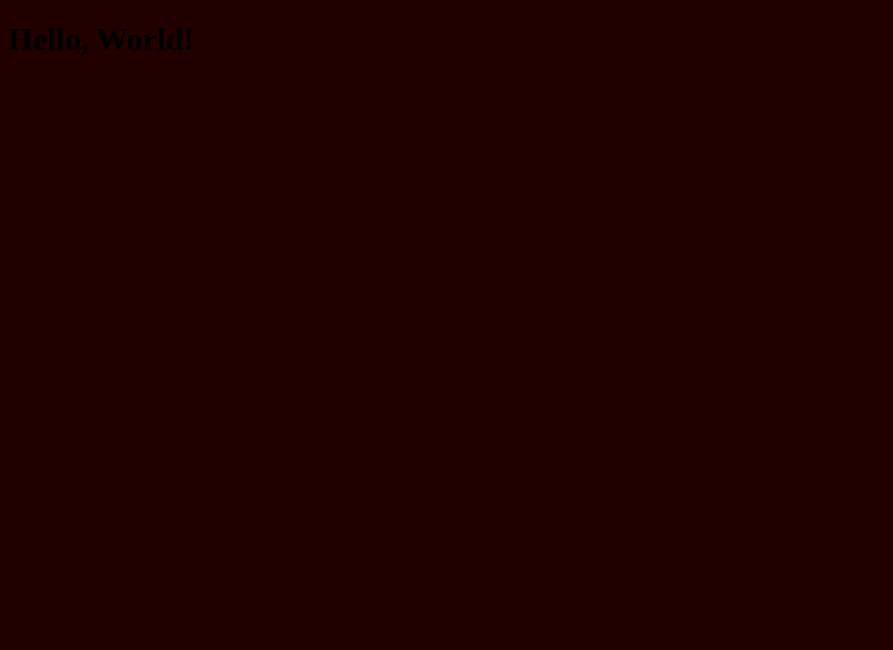
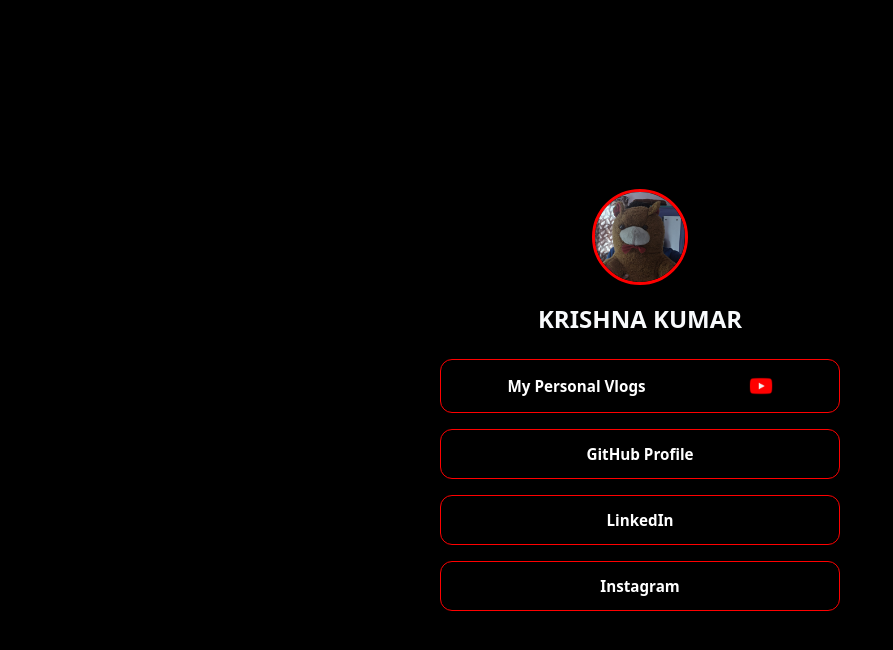
Before and after one commit to krishna22102007/LINKTREE-FOR-MY-SOCIALS--PROJECT-1-, a plain HTML site: page index.html in a window 1280 px wide. Shown: the whole page, without its empty margins (0-893 px from the left). Drawn offline with Linux system fonts and the light colour scheme.

Commit message:
Added Some Basic Things

```diff
--- a/index.html
+++ b/index.html
@@ -3,11 +3,34 @@
 <head>
     <meta charset="UTF-8">
     <meta name="viewport" content="width=device-width, initial-scale=1.0">
-    <title>My Website</title>
+    <title>KRISHNA LINKTREE</title>
     <link rel="stylesheet" href="style.css">
 </head>
 <body>
-    <h1>Hello, World!</h1>
-    <script src="script.js" defer></script>
+
+    <main class="container">
+        <header class="profile">
+            <img src="/images/pp.jpg" alt="Profile Picture" class="avatar">
+            <h1>KRISHNA KUMAR</h1>
+            <p class="bio"></p>
+        </header>
+
+        <div class="personallinks">
+            <a href="https://yourwebsite.com" target="_blank" class="link-card">
+                My Personal Vlogs
+                <img src="/images/ytlogo.png" alt="YouTube" class="social-logo">
+            </a>
+            <a href="https://github.com" target="_blank" class="link-card">
+                GitHub Profile
+            </a>
+            <a href="https://linkedin.com" target="_blank" class="link-card">
+                LinkedIn
+            </a>
+            <a href="https://instagram.com" target="_blank" class="link-card">
+                Instagram
+            </a>
+        </div>
+    </main>
+
 </body>
 </html>
--- a/style.css
+++ b/style.css
@@ -1,3 +1,79 @@
-*{
-    background-color: rgb(34, 0, 0);
+* {
+    box-sizing: border-box;
+    margin: 0;
+    padding: 0;
 }
+
+body {
+    font-family: system-ui, -apple-system, BlinkMacSystemFont, 'Segoe UI', Roboto, sans-serif;
+    background-color: #000000; /* Dark slate background */
+    color: #f8fafc;
+    display: flex;
+    justify-content: center;
+    align-items: center;
+    min-height: 100vh;
+    padding: 20px;
+}
+
+.container {
+    width: 100%;
+    max-width: 400px;
+    text-align: center;
+}
+
+.profile {
+    margin-bottom: 24px;
+}
+
+.avatar {
+    width: 96px;
+    height: 96px;
+    border-radius: 50%;
+    object-fit: cover;
+    margin-bottom: 12px;
+    border: 3px solid #ff0000;
+}
+
+.profile h1 {
+    font-size: 1.5rem;
+    font-weight: 700;
+    margin-bottom: 4px;
+}
+
+.bio {
+    font-size: 0.9rem;
+    color: #ffffff;
+}
+
+.personallinks {
+    display: flex;
+    flex-direction: column;
+    gap: 16px;
+}
+
+.link-card {
+    display: flex;
+    align-items: center;
+    justify-content: space-around;
+    padding: 14px 20px;
+    background-color: #000000;
+    color: #ffffff;
+    text-decoration: none;
+    border-radius: 12px;
+    font-weight: 600;
+    font-size: 0.95rem;
+    border: 1px solid #ff0000;
+    transition: transform 0.2s ease, background-color 0.2s ease;
+}
+
+.social-logo {
+    width: 24px;
+    height: 24px;
+    object-fit: contain;
+    margin-left: 10px;
+}
+.link-card:hover {
+    background-color: #5a0000;
+    border-color: #9b0000;
+    transform: translateY(-2px);
+}
```
Also changed, not shown: images/pp.jpg (added), images/ytlogo.png (added).
